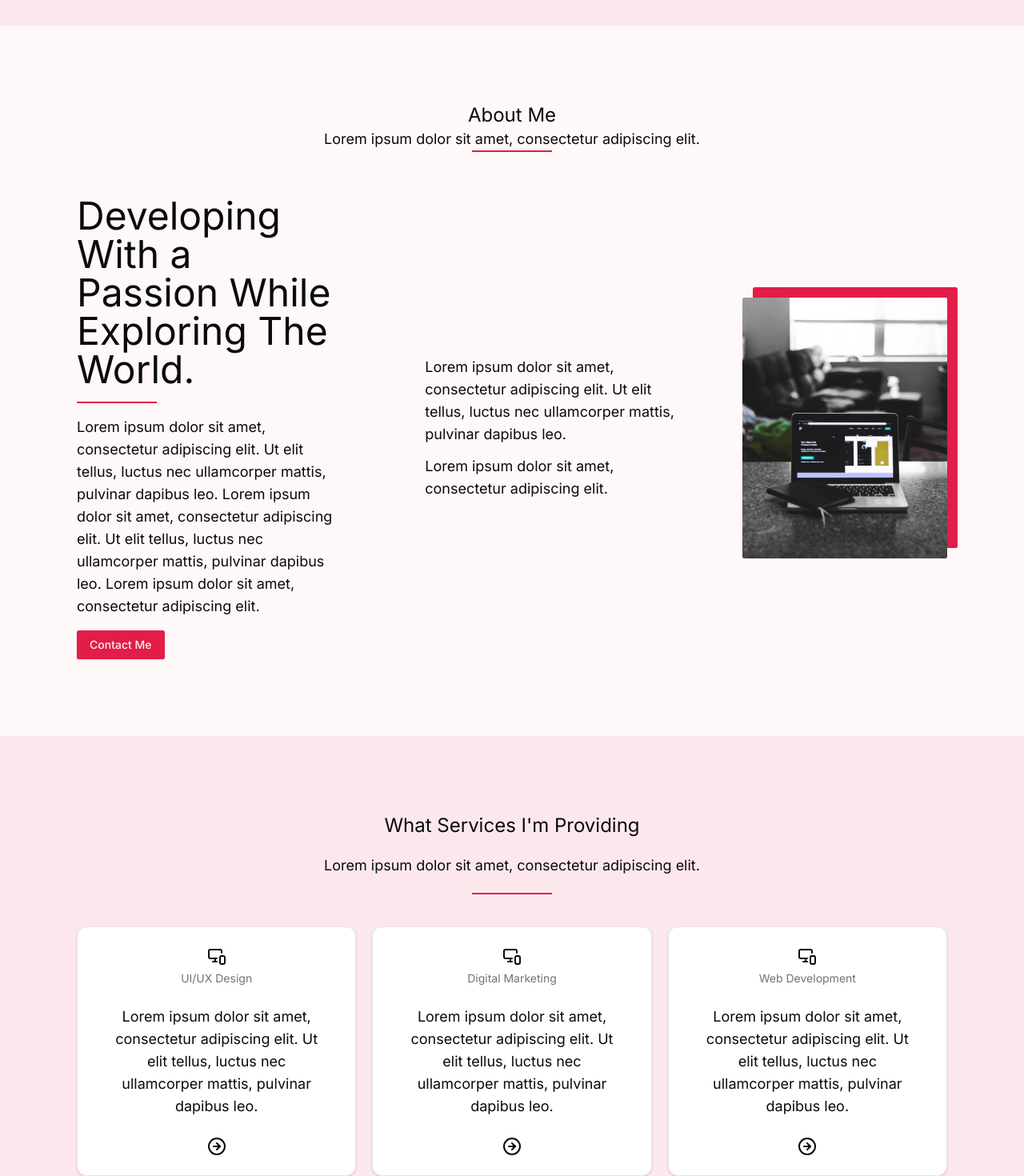
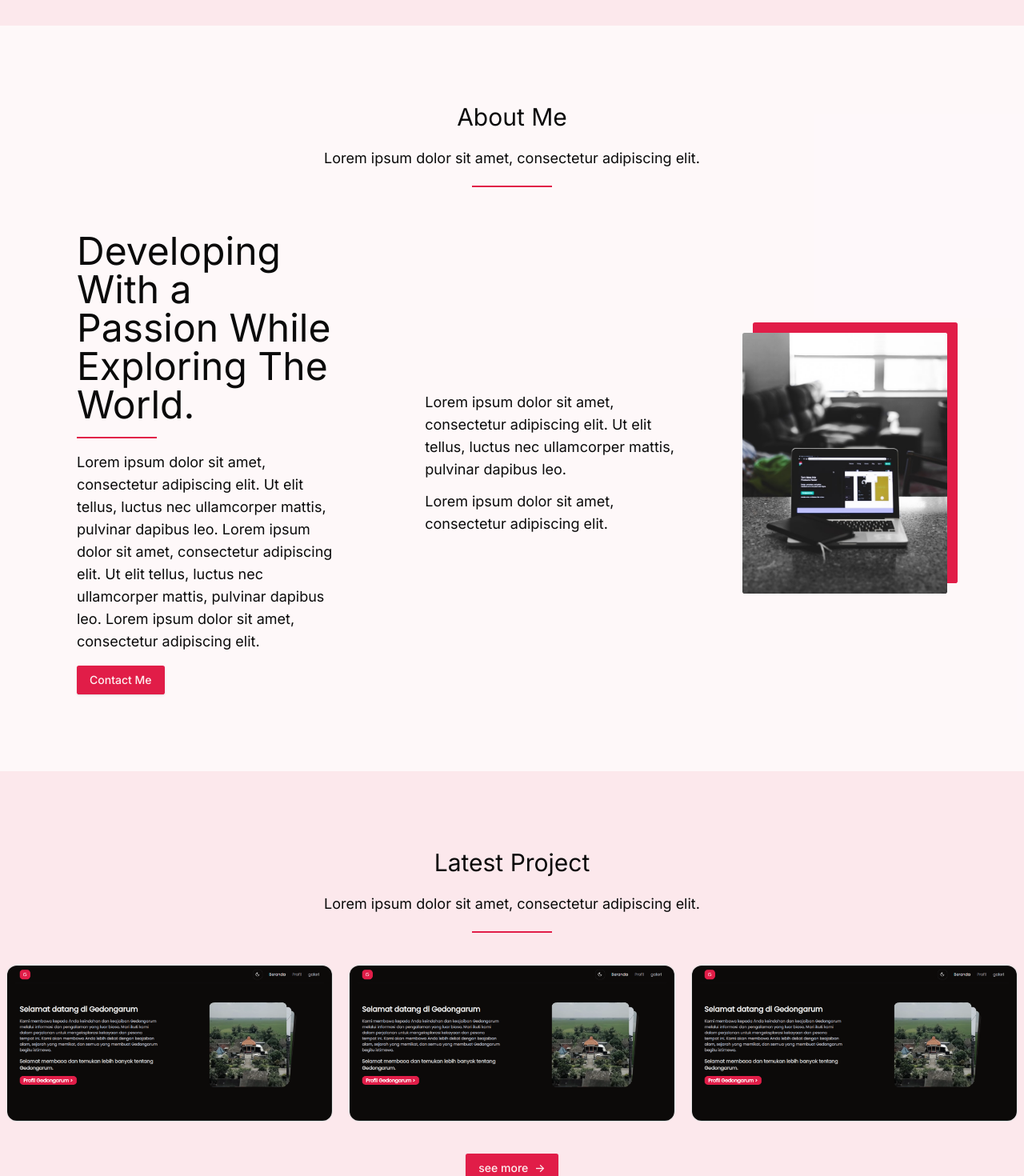
Before and after one commit to CodeWithZaky/my-personal-website-2, a Next.js app: page / in a window 1280 px wide. Shown: the part 620-2090 px from the top of the page at 80% size. Built offline with nearby package versions, Linux system fonts and the light colour scheme.

Commit message:
add portfolio section, and update props key

```diff
--- a/src/app/page.tsx
+++ b/src/app/page.tsx
@@ -8,6 +8,7 @@ import {
   CardHeader,
   CardTitle,
 } from "@/components/ui/card";
+import clsx from "clsx";
 import {
   CircleArrowRight,
   Linkedin,
@@ -15,21 +16,37 @@ import {
   MonitorSmartphone,
 } from "lucide-react";
 import Image from "next/image";
+import Link from "next/link";
+import { Fragment } from "react";
+import gedongarum from "../assets/gedongarum.png";
 import Section1Bg1 from "../assets/section-1-bg1.jpg";
 
 export default function Home() {
+  const page_sections = [
+    <WelcomeSection key="welcome_sections" />,
+    <AboutSection key="about_sections" />,
+    <PortfolioSection key="portfolio_sections" />,
+    <ServiceSection key="service_sections" />,
+  ];
   return (
-    <>
-      <WelcomeSection />
-      <AboutSection />
-      <ServiceSection />
-    </>
+    <div>
+      {page_sections.map((item, index) => {
+        return (
+          <Fragment key={String(index) + "page_sections"}>
+            <section
+              className={clsx("w-full", index % 2 ? "bg-background/70" : "")}
+            >
+              {item}
+            </section>
+          </Fragment>
+        );
+      })}
+    </div>
   );
 }
 
 const WelcomeSection = () => {
   return (
-    <section className="w-full">
     <div className="flex justify-start items-start gap-10 mx-auto py-24 w-[85%]">
       <div className="lg:flex flex-col justify-start items-center gap-5 hidden py-16 h-auto">
         <Linkedin />
@@ -44,21 +61,19 @@ const WelcomeSection = () => {
         </p>
         <p className="text-center md:text-start normal-sentences">
           Lorem ipsum dolor sit amet, consectetur adipiscing elit. Ut elit
-            tellus luctusnec ullamcorper mattis, pulvinar dapibus leop
-            llamcorper, lorem ipsum.
+          tellus luctusnec ullamcorper mattis, pulvinar dapibus leop llamcorper,
+          lorem ipsum.
         </p>
         <Button>Learn More</Button>
       </div>
     </div>
-    </section>
   );
 };
 
 const AboutSection = () => {
   return (
-    <section className="bg-background/70 w-full">
     <div className="flex flex-col justify-start items-center space-y-14 mx-auto py-24 w-[85%]">
-        <div className="flex flex-col justify-start items-center text-center">
+      <div className="flex flex-col justify-start items-center gap-5 text-center">
         <p className="medium-sentences">About Me</p>
         <p className="normal-sentences">
           Lorem ipsum dolor sit amet, consectetur adipiscing elit.
@@ -102,7 +117,6 @@ const AboutSection = () => {
         </div>
       </div>
     </div>
-    </section>
   );
 };
 
@@ -126,7 +140,6 @@ const ServiceSection = () => {
   ];
 
   return (
-    <section className="w-full">
     <div className="flex flex-col justify-start items-center gap-10 mx-auto py-24 w-[85%]">
       <div className="flex flex-col justify-start items-center gap-5">
         <p className="medium-sentences text-center">
@@ -140,10 +153,8 @@ const ServiceSection = () => {
       <div className="flex md:flex-row flex-col justify-between items-center gap-5">
         {service_items.map((item, index) => {
           return (
-              <Card
-                className="flex flex-col justify-center items-center"
-                key={index}
-              >
+            <Fragment key={String(index) + "service_items"}>
+              <Card className="flex flex-col justify-center items-center">
                 <CardHeader>
                   <CardTitle className="flex justify-center items-center">
                     <MonitorSmartphone />
@@ -159,10 +170,43 @@ const ServiceSection = () => {
                   <CircleArrowRight />
                 </CardFooter>
               </Card>
+            </Fragment>
           );
         })}
       </div>
     </div>
-    </section>
   );
 };
+
+const PortfolioSection = () => {
+  return (
+    <div className="flex flex-col justify-start items-center gap-10 mx-auto py-24">
+      <div className="flex flex-col justify-start items-center gap-5 w-[85%]">
+        <p className="medium-sentences text-center">Latest Project</p>
+        <p className="text-center normal-sentences">
+          Lorem ipsum dolor sit amet, consectetur adipiscing elit.
+        </p>
+        <div className="bg-primary w-[100px] h-[2px]" />
+      </div>
+      <div className="flex md:flex-row flex-col justify-between items-center gap-5 px-2 w-full">
+        {[1, 2, 3].map((_, index) => {
+          return (
+            <Fragment key={String(index) + "portfolio_items"}>
+              <div className="border border-border rounded-xl">
+                <Image src={gedongarum} alt="image" className="rounded-xl" />
+              </div>
+            </Fragment>
+          );
+        })}
+      </div>
+      <Link href={"/portfolio"} className="group">
+        <Button>
+          see more
+          <span className="pl-2 transition-all group-hover:translate-x-2">
+            {"->"}
+          </span>
+        </Button>
+      </Link>
+    </div>
+  );
+};
--- a/src/components/navbar.tsx
+++ b/src/components/navbar.tsx
@@ -32,14 +32,14 @@ export default function Navbar() {
               <MyLogo />
               <span className="sr-only">Acme Inc</span>
             </Link>
-            <nav className="md:flex gap-4 hidden">
+            <nav className="md:flex gap-5 hidden">
               {nav_links.map((item, index) => {
                 return (
                   <Link
+                    key={String(index) + "nav_links_navbar"}
                     href={item.path}
-                    key={index}
+                    prefetch={false}
                     className="flex items-center font-medium text-sm hover:underline transition-colors"
-                    prefetch={false}
                   >
                     {item.title}
                   </Link>
--- a/src/components/sidebar.tsx
+++ b/src/components/sidebar.tsx
@@ -17,10 +17,10 @@ export function Sidebar() {
           {nav_links.map((item, index) => {
             return (
               <Link
+                key={String(index) + "nav_links_sidebar"}
                 href={item.path}
-                key={index}
+                prefetch={false}
                 className="flex items-center font-medium text-sm hover:underline transition-colors"
-                prefetch={false}
               >
                 {item.title}
               </Link>
--- a/src/styles/globals.css
+++ b/src/styles/globals.css
@@ -66,7 +66,7 @@
     @apply text-sm text-foreground dark:text-foreground md:text-base lg:text-lg;
   }
   .medium-sentences {
-    @apply text-lg text-foreground dark:text-foreground sm:text-xl md:text-2xl;
+    @apply text-lg text-foreground dark:text-foreground sm:text-xl md:text-3xl;
   }
   .large-sentences {
     @apply text-xl text-foreground dark:text-foreground md:text-3xl lg:text-5xl;
```
Also changed, not shown: src/assets/gedongarum.png (added). Lines whose indentation alone changed are shown as unchanged.
